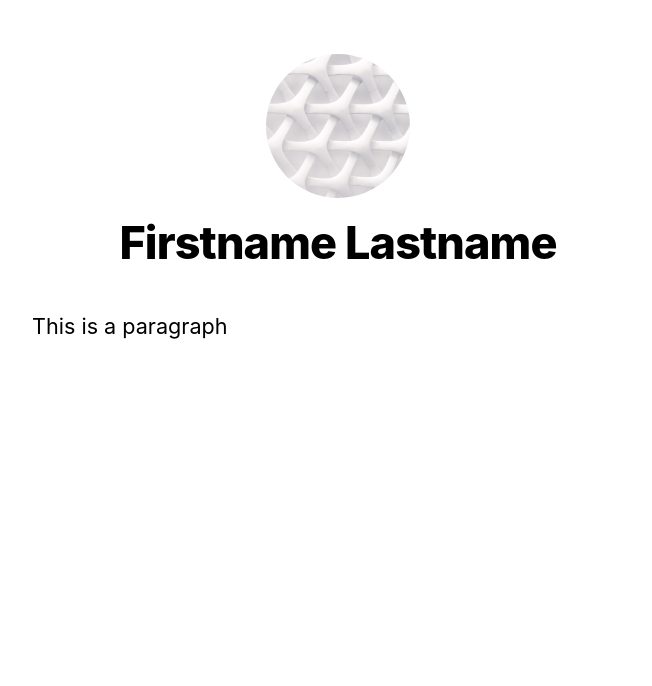
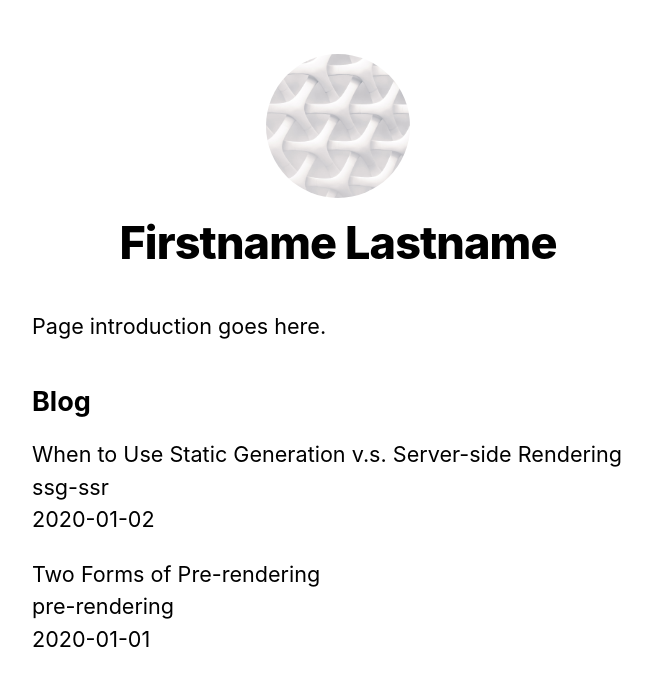
Before and after one commit to njmittet/nextjs-tutorial, a Next.js app: page / in a window 1280 px wide. Shown: the top 686 px of the page, without its empty margins (302-954 px from the left). Built offline with nearby package versions, Linux system fonts and the light colour scheme.

Commit message:
Serve blog posts using static generation
- Implemented build time rendering of blog posts using getStaticProps().
- Using gray-matter to parse markdown files.

```diff
--- a/components/layout.js
+++ b/components/layout.js
@@ -53,6 +53,7 @@
       </header>
 
       <main>{children}</main>
+      {/*Returns the "truthy" part, which in this case is the code inside the (.)*/}
       {!home && (
         <div className={styles.backToHome}>
           <Link href="/">
--- /dev/null
+++ b/lib/posts.js
@@ -0,0 +1,31 @@
+import fs from 'fs';
+import path from 'path';
+import matter from 'gray-matter';
+
+const postsDirectory = path.join(process.cwd(), 'posts');
+
+export function getSortedBlogPosts() {
+  const fileNames = fs.readdirSync(postsDirectory);
+  const blogPosts = fileNames.map((fileName) => {
+    // Remove '.md' from the filename in order to ude the filename without it as an id.
+    const id = fileName.replace(/\.md$/, '');
+
+    // Read the markdown file content.
+    const fullPath = path.join(postsDirectory, fileName);
+    const fileContent = fs.readFileSync(fullPath, 'utf-8');
+
+    // Use gray-matter to parse the metadata section.
+    const matterResult = matter(fileContent);
+    return { id, ...matterResult.data };
+  });
+
+  return blogPosts.sort(({ date: a }, { date: b }) => {
+    if (a === b) {
+      return 0;
+    }
+    if (a > b) {
+      return -1;
+    }
+    return 1;
+  });
+}
--- a/package.json
+++ b/package.json
@@ -9,6 +9,7 @@
   },
   "dependencies": {
     "classnames": "^2.3.1",
+    "gray-matter": "^4.0.3",
     "next": "^11.0.0",
     "react": "17.0.2",
     "react-dom": "17.0.2"
--- a/pages/index.js
+++ b/pages/index.js
@@ -1,16 +1,40 @@
 import Head from 'next/head';
 import Layout, { siteTitle } from '../components/layout';
 import utilStyles from '../styles/utils.module.css';
+import { getSortedBlogPosts } from '../lib/posts';
 
-export default function Home() {
+export default function Home({ blogPosts }) {
+  console.log(blogPosts);
   return (
     <Layout home>
       <Head>
         <title>{siteTitle}</title>
       </Head>
       <section className={utilStyles.headingMd}>
-        <p>This is a paragraph</p>
+        <p>Page introduction goes here.</p>
+      </section>
+
+      <section className={`${utilStyles.headingMd} ${utilStyles.padding1px}`}>
+        <h2 className={utilStyles.headingLg}>Blog</h2>
+        <ul className={utilStyles.list}>
+          {blogPosts.map(({ id, date, title }) => (
+            <li className={utilStyles.listItem} key={id}>
+              {title}
+              <br />
+              {id}
+              <br />
+              {date}
+            </li>
+          ))}
+        </ul>
       </section>
     </Layout>
   );
 }
+
+// Static Generation: exporting an async function getStaticProps() from a page tells Next.js that the date should be
+// fetched at build time.
+export async function getStaticProps() {
+  const blogPosts = getSortedBlogPosts();
+  return { props: { blogPosts } };
+}
--- a/pages/posts/first-post.js
+++ b/pages/posts/first-post.js
@@ -1,6 +1,6 @@
 import Head from 'next/head';
 import Layout from '../../components/layout';
-import Alert from "../../components/Alert";
+import Alert from "../../components/alert";
 
 export default function FirstPost() {
   return (
--- /dev/null
+++ b/posts/pre-rendering.md
@@ -0,0 +1,11 @@
+---
+title: 'Two Forms of Pre-rendering'
+date: '2020-01-01'
+---
+
+Next.js has two forms of pre-rendering: **Static Generation** and **Server-side Rendering**. The difference is in **when** it generates the HTML for a page.
+
+- **Static Generation** is the pre-rendering method that generates the HTML at **build time**. The pre-rendered HTML is then _reused_ on each request.
+- **Server-side Rendering** is the pre-rendering method that generates the HTML on **each request**.
+
+Importantly, Next.js lets you **choose** which pre-rendering form to use for each page. You can create a "hybrid" Next.js app by using Static Generation for most pages and using Server-side Rendering for others.
--- /dev/null
+++ b/posts/ssg-ssr.md
@@ -0,0 +1,19 @@
+---
+title: 'When to Use Static Generation v.s. Server-side Rendering'
+date: '2020-01-02'
+---
+
+We recommend using **Static Generation** (with and without data) whenever possible because your page can be built once and served by CDN, which makes it much faster than having a server render the page on every request.
+
+You can use Static Generation for many types of pages, including:
+
+- Marketing pages
+- Blog posts
+- E-commerce product listings
+- Help and documentation
+
+You should ask yourself: "Can I pre-render this page **ahead** of a user's request?" If the answer is yes, then you should choose Static Generation.
+
+On the other hand, Static Generation is **not** a good idea if you cannot pre-render a page ahead of a user's request. Maybe your page shows frequently updated data, and the page content changes on every request.
+
+In that case, you can use **Server-Side Rendering**. It will be slower, but the pre-rendered page will always be up-to-date. Or you can skip pre-rendering and use client-side JavaScript to populate data.
```
Also changed, not shown: components/alert.js (renamed from components/Alert.js), 1 other file (tests, documents, lock files or other folders).
